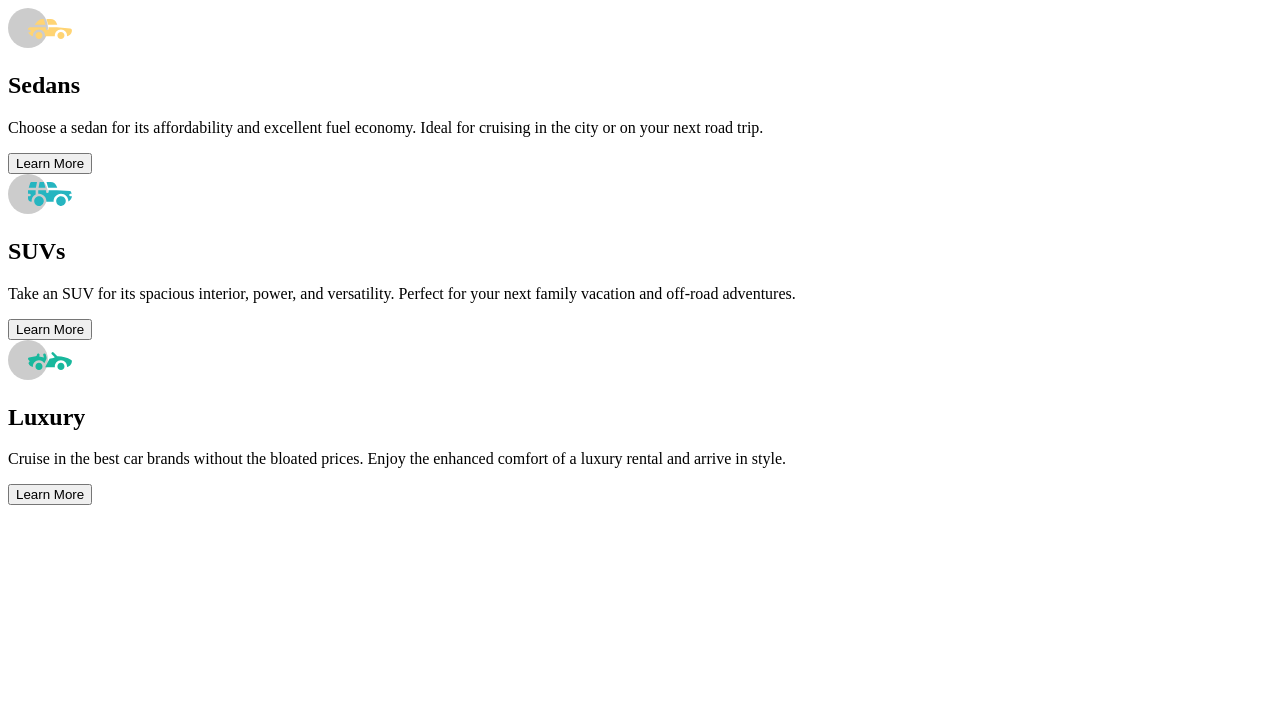
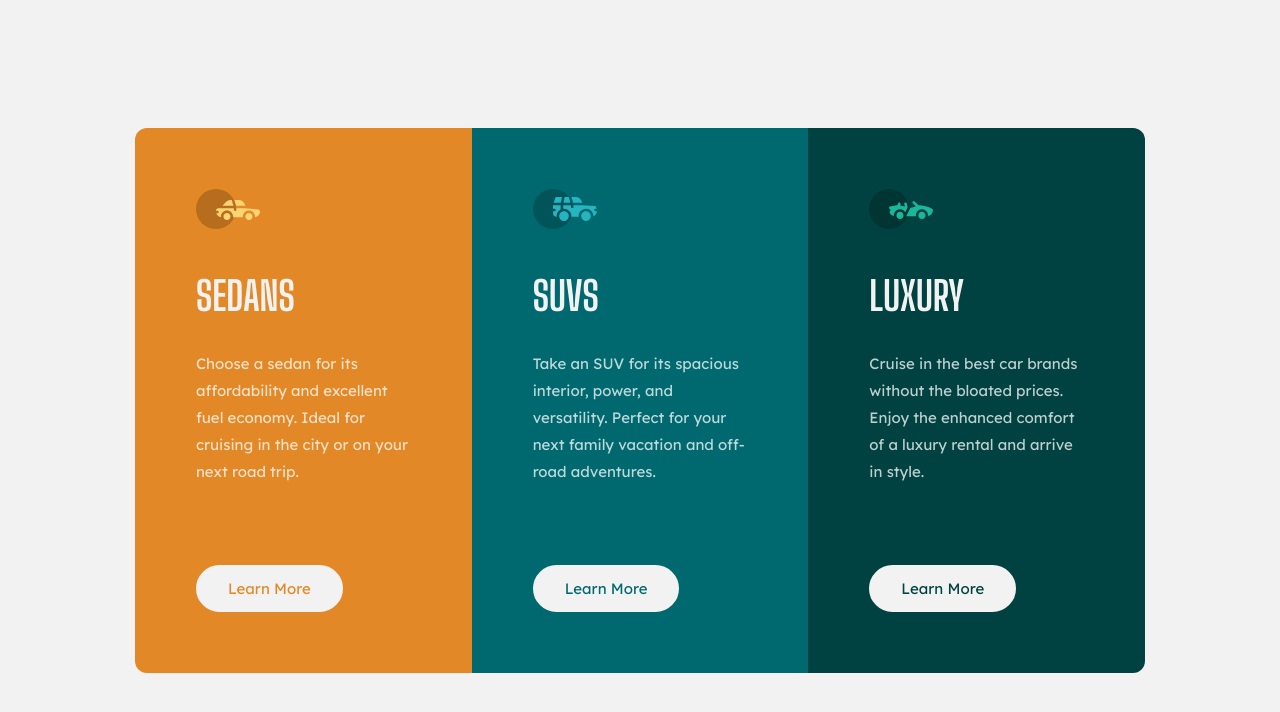
Before and after one commit to Jithin-b-p/3-column-preview-card-component-main, a website: page index.html in a window 1280 px wide. Drawn offline with Linux system fonts and the light colour scheme.

Commit message:
added the card component

```diff
--- a/index.html
+++ b/index.html
@@ -14,6 +14,12 @@
 
     <title>Frontend Mentor | 3-column preview card component</title>
 
+    <link rel="preconnect" href="https://fonts.googleapis.com" />
+    <link rel="preconnect" href="https://fonts.gstatic.com" crossorigin />
+    <link
+      href="https://fonts.googleapis.com/css2?family=Big+Shoulders+Display:wght@700&family=Lexend+Deca&display=swap"
+      rel="stylesheet"
+    />
     <link rel="stylesheet" href="./css/style.css" />
   </head>
   <body>
@@ -21,9 +27,11 @@
       <section class="card-container">
         <div class="card card-1">
           <!-- icon -->
-          <picture class="card__icon">
-            <img src="./images/icon-sedans.svg" alt="icon of a sedan" />
-          </picture>
+          <img
+            class="card__icon"
+            src="./images/icon-sedans.svg"
+            alt="icon of a sedan"
+          />
 
           <!-- subheading -->
           <h2 class="card__heading">Sedans</h2>
@@ -39,9 +47,11 @@
         </div>
         <div class="card card-2">
           <!-- icon -->
-          <picture class="card__icon">
-            <img src="./images/icon-suvs.svg" alt="icon of an SUV" />
-          </picture>
+          <img
+            class="card__icon"
+            src="./images/icon-suvs.svg"
+            alt="icon of an SUV"
+          />
 
           <!-- subheading -->
           <h2 class="card__heading">SUVs</h2>
@@ -57,12 +67,11 @@
         </div>
         <div class="card card-3">
           <!-- icon -->
-          <picture class="card__icon">
-            <img
-              src="./images/icon-luxury.svg"
-              alt="icon of a Luxury vehicle"
-            />
-          </picture>
+          <img
+            class="card__icon"
+            src="./images/icon-luxury.svg"
+            alt="icon of a Luxury vehicle"
+          />
 
           <!-- subheading -->
           <h2 class="card__heading">Luxury</h2>
--- /dev/null
+++ b/sass/_base.scss
@@ -0,0 +1,41 @@
+:root {
+  --ff-primary: "Lexend Deca", sans-serif;
+  --ff-secondary: "Big Shoulders Display", sans-serif;
+
+  --color-primary-100: hsl(31, 77%, 52%);
+  --color-primary-200: hsl(184, 100%, 22%);
+  --color-primary-300: hsl(179, 100%, 13%);
+
+  --color-neutral-100: hsla(0, 0%, 100%, 0.75);
+  --color-neutral-200: hsl(0, 0%, 95%);
+}
+
+//reset
+*,
+*::before,
+*::after {
+  box-sizing: inherit;
+}
+
+* {
+  margin: 0;
+  padding: 0;
+}
+
+html {
+  font-size: 62.5%;
+}
+
+body {
+  height: 100svh;
+  box-sizing: border-box;
+
+  display: flex;
+  justify-content: center;
+  align-items: center;
+}
+
+// button reset
+button {
+  font: inherit;
+}
--- /dev/null
+++ b/sass/_component.scss
@@ -0,0 +1,73 @@
+// style for the card container.
+.card-container {
+  max-width: 100%;
+  border-radius: 1.2rem;
+
+  display: grid;
+  grid-template-columns: repeat(auto-fit, minmax(30rem, 1fr));
+  overflow: hidden;
+
+  @media only screen and (max-width: 55.5em) {
+    margin-inline: 2rem;
+  }
+}
+
+// style for card
+
+.card {
+  padding: 6.1rem;
+
+  @media only screen and (max-width: 25em) {
+    padding: 4.8rem;
+  }
+
+  &__heading {
+    margin-block-start: 4rem;
+  }
+
+  &__summary {
+    margin-block-start: 3rem;
+  }
+
+  &__btn {
+    padding: 1.2rem 3rem;
+    margin-block-start: 8rem;
+    border: 2px solid var(--color-neutral-200);
+    background-color: var(--color-neutral-200);
+    // color: ;
+    border-radius: 3rem;
+
+    @media only screen and (max-width: 25em) {
+      margin-block-start: 3rem;
+    }
+  }
+
+  &__btn:hover {
+    background-color: inherit;
+    color: inherit;
+  }
+}
+
+.card-1 {
+  background-color: var(--color-primary-100);
+
+  & button {
+    color: var(--color-primary-100);
+  }
+}
+
+.card-2 {
+  background-color: var(--color-primary-200);
+
+  & button {
+    color: var(--color-primary-200);
+  }
+}
+
+.card-3 {
+  background-color: var(--color-primary-300);
+
+  & button {
+    color: var(--color-primary-300);
+  }
+}
--- /dev/null
+++ b/sass/_typography.scss
@@ -0,0 +1,27 @@
+body {
+  background-color: var(--color-neutral-200);
+}
+
+.card {
+  font-family: var(--ff-primary);
+  color: var(--color-neutral-200);
+
+  &__icon {
+  }
+
+  &__heading {
+    font-family: var(--ff-secondary);
+    font-size: 4rem;
+    text-transform: uppercase;
+  }
+
+  &__summary {
+    font-size: 1.5rem;
+    line-height: 1.8;
+    color: var(--color-neutral-100);
+  }
+
+  &__btn {
+    font-size: 1.5rem;
+  }
+}
--- /dev/null
+++ b/sass/main.scss
@@ -0,0 +1,3 @@
+@import "./base";
+@import "./component";
+@import "./typography";
```
Also changed, not shown: package.json (added, +21 -0 lines), README-template.md (deleted), README.md, css/style.comp.css (added), css/style.css (added), css/style.prefix.css (added), scrnshot-mob.png (added), srnshot-desk.png (added), 3 other files.
